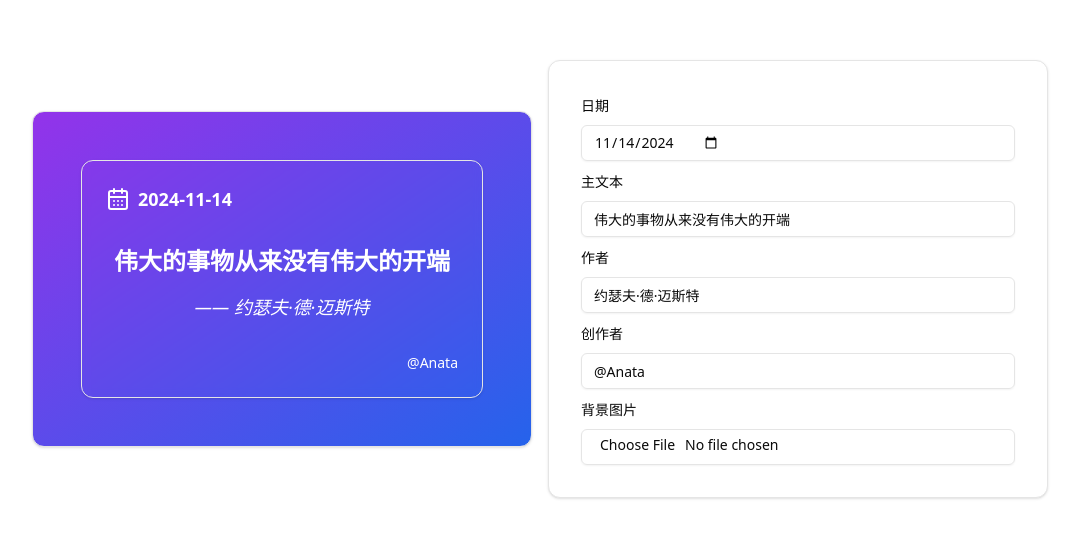
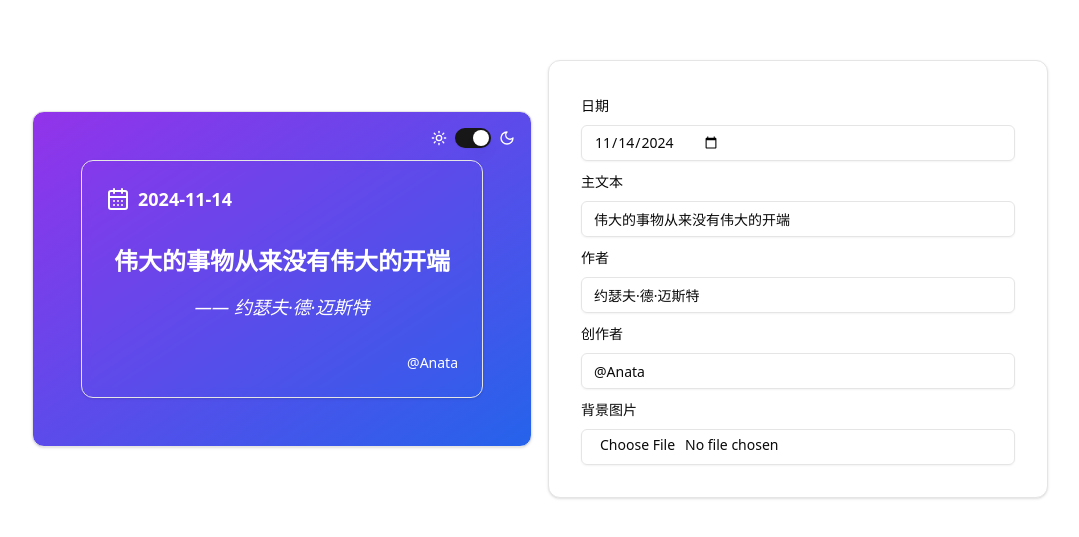
Before and after one commit to cookabc/app-universe, a Next.js app: page /sharing-card in a window 1280 px wide. Shown: the part 121-658 px from the top of the page, without its empty margins (100-1179 px from the left). Built offline with nearby package versions, Linux system fonts and the light colour scheme.

Commit message:
feat: Add dark mode switch to sharing card page component

```diff
--- a/src/app/sharing-card/page.tsx
+++ b/src/app/sharing-card/page.tsx
@@ -3,8 +3,9 @@
 import { Card } from '@/components/ui/card'
 import { Input } from '@/components/ui/input'
 import { Label } from '@/components/ui/label'
-import { CalendarDaysIcon } from 'lucide-react'
+import { CalendarDaysIcon, SunIcon, MoonIcon } from 'lucide-react'
 import { ChangeEvent, useState } from 'react'
+import { Switch } from '@/components/ui/switch'
 
 interface SharingCardState {
     date: string
@@ -61,9 +62,11 @@ interface SharingCardPreviewProps {
 }
 
 export function SharingCardPreview({ date, mainText, author, creator, backgroundImage }: SharingCardPreviewProps) {
+    const [isDark, setIsDark] = useState(true)
+
     return (
         <Card
-            className={`w-[500px] p-12 flex justify-center bg-gradient-to-br from-purple-600 to-blue-600`}
+            className={`w-[500px] p-12 flex justify-center bg-gradient-to-br from-purple-600 to-blue-600 relative`}
             style={{
                 ...(backgroundImage && {
                     backgroundImage: `url(${backgroundImage})`,
@@ -72,7 +75,15 @@ export function SharingCardPreview({ date, mainText, author, creator, background
                 }),
             }}
         >
-            <Card className="overflow-hidden w-full p-6 bg-transparent backdrop-blur-sm text-white">
+            <div className="absolute top-4 right-4 flex items-center gap-2 z-20">
+                <SunIcon className="w-4 h-4 text-white" />
+                <Switch checked={isDark} onCheckedChange={setIsDark} />
+                <MoonIcon className="w-4 h-4 text-white" />
+            </div>
+
+            <Card
+                className={`overflow-hidden w-full p-6 bg-transparent backdrop-blur-sm ${isDark ? 'text-white' : 'text-gray-800'}`}
+            >
                 <div className="relative flex items-center justify-start gap-2 z-10">
                     <CalendarDaysIcon className="w-6 h-6" />
                     <span className="text-lg font-semibold">{date}</span>
```
